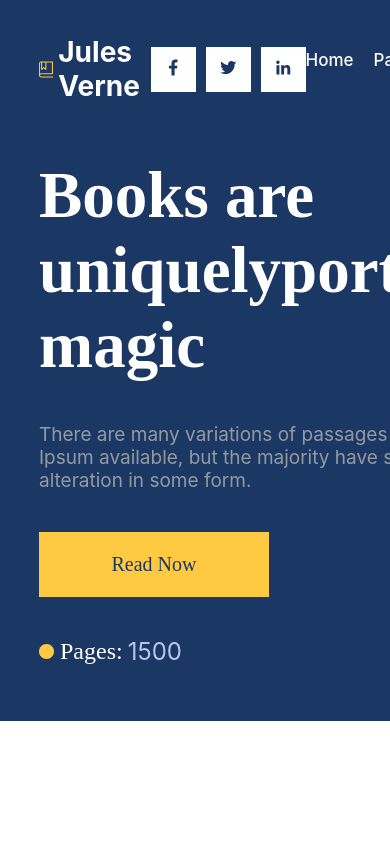
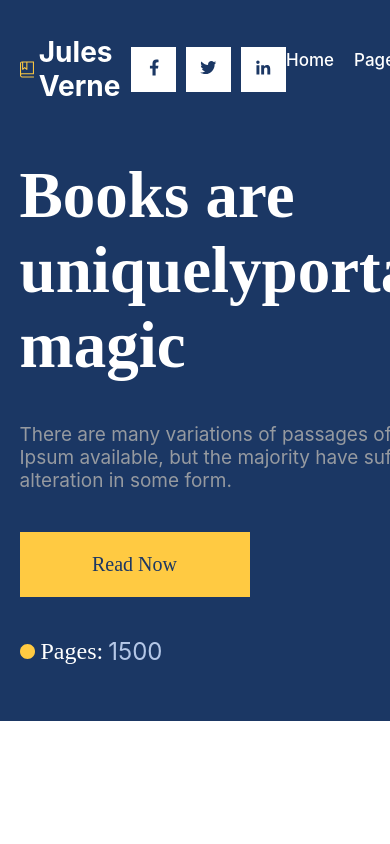
Before and after one commit to liensanchez/julesverne, a Vue app in the folder client/: page / in a window 390 px wide. Shown: the top 844 px of the page. Built offline with nearby package versions, Linux system fonts and the light colour scheme; no server answers.

Commit message:
started fixes for mobile

```diff
--- a/client/src/App.vue
+++ b/client/src/App.vue
@@ -20,5 +20,9 @@ export default {
 .custom-container {
   width: 80%;
   max-width: 1920px;
+
+  @media(max-width: 1200px) {
+    width: 90%;
+  }
 }
 </style>
```
